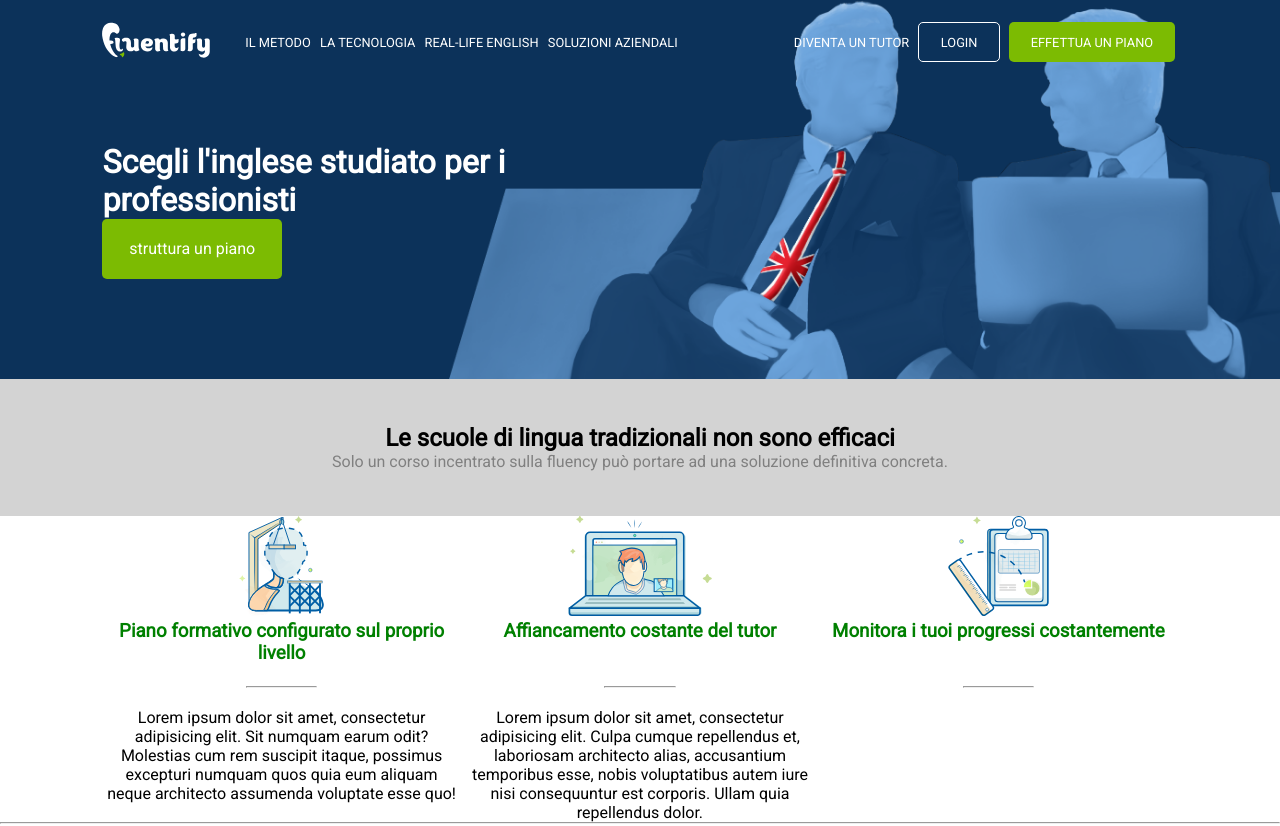
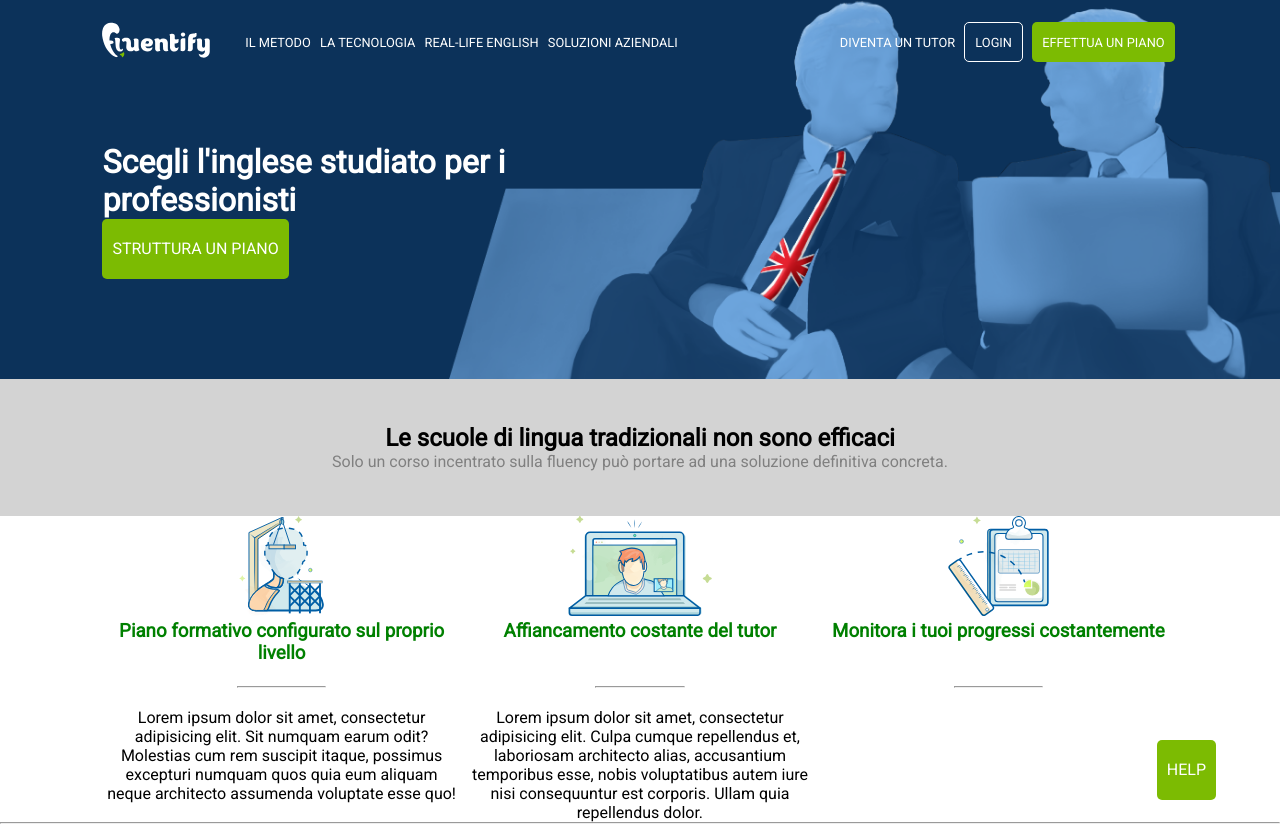
Before and after one commit to Carnicero90/htmlcss-fluentify, a plain HTML site: page index.html in a window 1280 px wide. Shown: the top 826 px of the page. Drawn offline with Linux system fonts and the light colour scheme.

Commit message:
aggiunto elemento fixed

```diff
--- a/css/style.css
+++ b/css/style.css
@@ -12,6 +12,10 @@ img {
     width: 100%;
 }
 
+a {
+    text-decoration: none;
+    color: inherit;
+}
 body {
     font-family: 'Roboto', sans-serif;
 }
@@ -35,7 +39,8 @@ body {
     color: white;
     background-color: #7cbb02;
     border-radius: 5px;
-    padding: 0 5%;
+    padding: 0 10px;
+    text-transform: uppercase;
 }
 
 .btn-big {
@@ -45,6 +50,13 @@ body {
 /* END COMMON */
 
 /* HEADER */
+
+.fixed-btn {
+    position: fixed;
+    right: 5%;
+    bottom: 0;
+
+}
 
 header {
     background-image: url('../img/background-header.png');
@@ -135,12 +147,13 @@ header li {
 }
 
 .course-layout hr {
-    width: 20%;
+    width: 25%;
     margin: 20px auto;
 }
 
 .course-layout h3 {
     color: green;
+    margin-bottom: 10px;
 }
 
 
--- a/index.html
+++ b/index.html
@@ -13,6 +13,9 @@
 </head>
 
 <body>
+    <div class="fixed-btn">
+        <div class="btn btn-big"><a href="#">help</a></div>
+    </div>
     <!-- HEADER -->
 
     <header>
```
